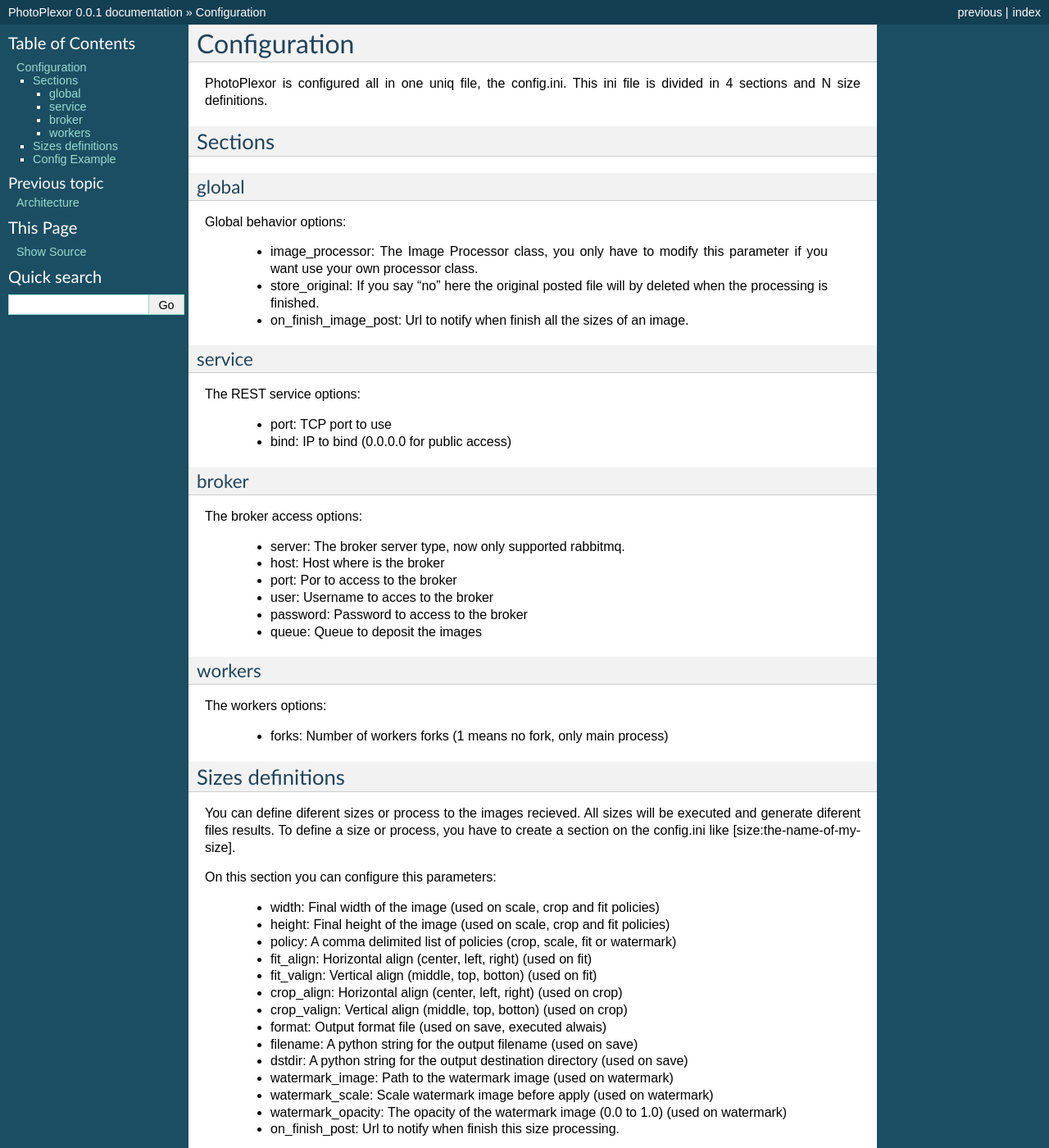
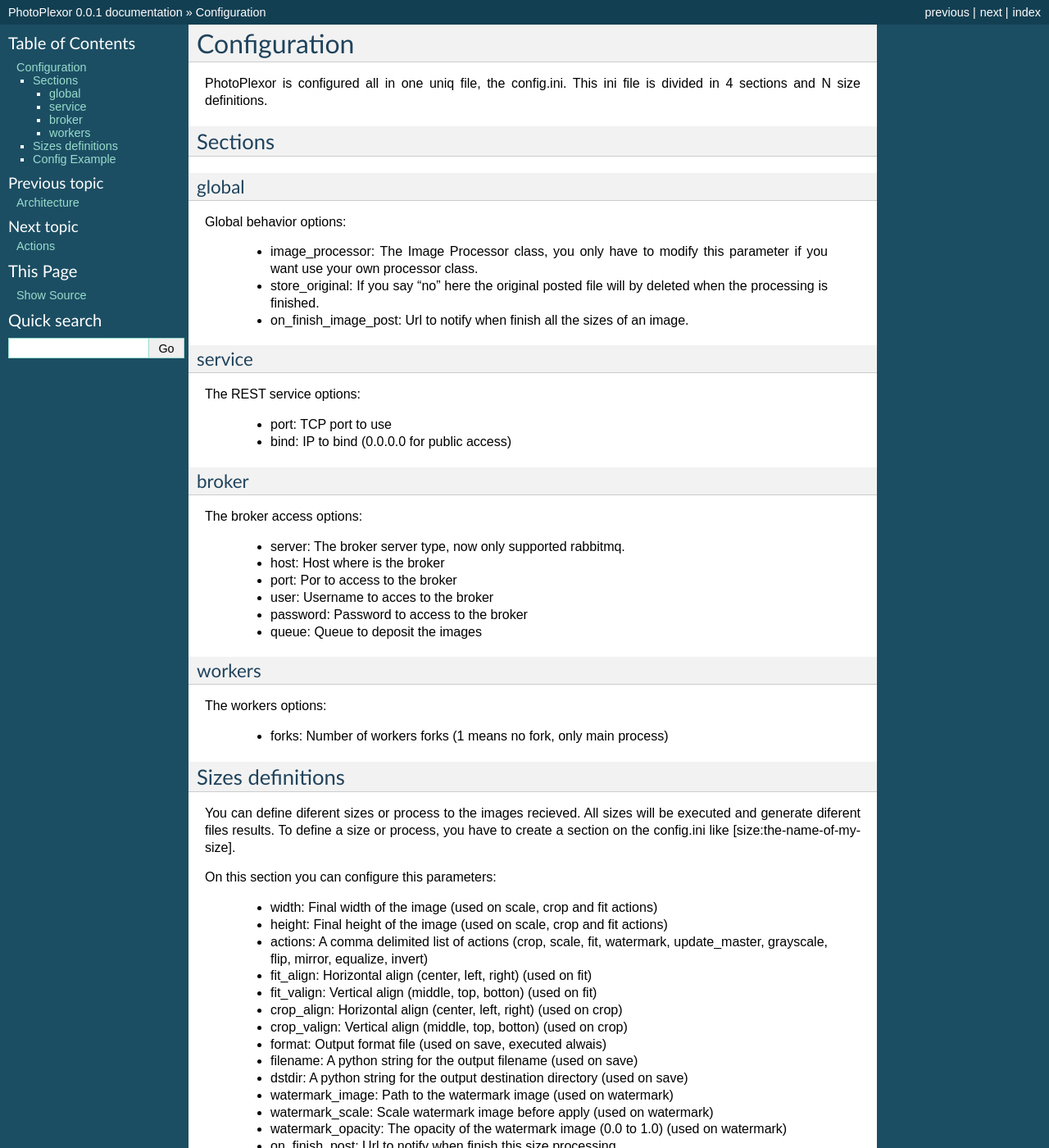
Before and after one commit to jespino/photoplexor, a Sphinx documentation site: the page built from docs/source/config.rst, in a window 1280 px wide and 1400 px high. Shown: the whole window at 82% size. Built offline with Sphinx 7.4.7, drawn with Linux system fonts in a browser that asks for light colours; some of the changed text lies outside the part shown.

Commit message:
Replacing the term policy with actions, adding some actions and adding the actions documentation

```diff
--- a/docs/source/config.rst
+++ b/docs/source/config.rst
@@ -51,9 +51,9 @@
 
 On this section you can configure this parameters:
 
-    - width: Final width of the image (used on scale, crop and fit policies)
-    - height: Final height of the image (used on scale, crop and fit policies)
-    - policy: A comma delimited list of policies (crop, scale, fit or watermark)
+    - width: Final width of the image (used on scale, crop and fit actions)
+    - height: Final height of the image (used on scale, crop and fit actions)
+    - actions: A comma delimited list of actions (crop, scale, fit, watermark, update_master, grayscale, flip, mirror, equalize, invert)
     - fit_align: Horizontal align (center, left, right) (used on fit)
     - fit_valign: Vertical align (middle, top, botton) (used on fit)
     - crop_align: Horizontal align (center, left, right) (used on crop)
@@ -94,7 +94,7 @@
   [size:example1]
   width=1024
   height=768
-  policy=fit,watermark
+  actions=fit,watermark
   fit_align=center
   fit_valign=middle
   format=png
@@ -107,7 +107,7 @@
   [size:example2]
   width=800
   height=600
-  policy=crop
+  actions=crop
   crop_align=center
   crop_valign=middle
   format=png
--- a/docs/source/index.rst
+++ b/docs/source/index.rst
@@ -13,6 +13,7 @@
 
    architecture
    config
+   actions
 
 
 
```
Also changed, not shown: docs/source/actions.rst (added, +60 -0 lines), 3 other files.
